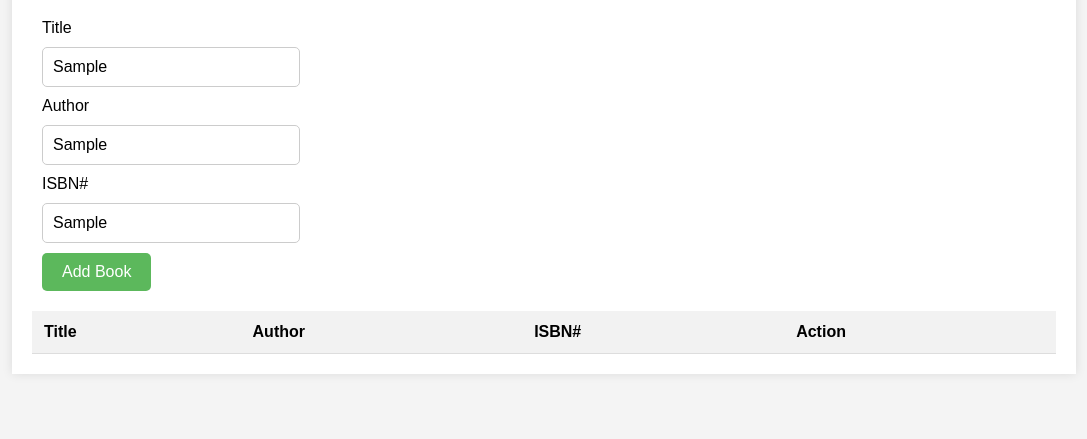
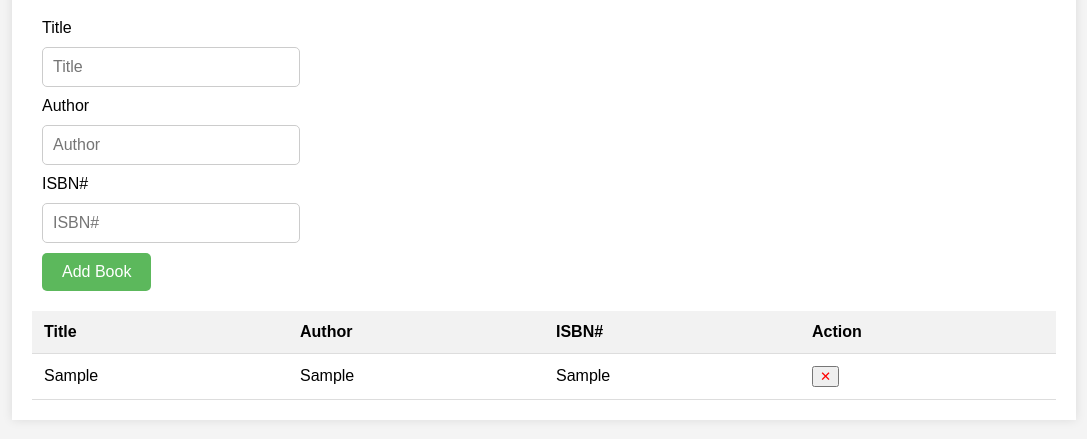
Before and after one commit to acciojob/book-list-arindam0011, a website: page main.html in a window 1280 px wide. Both pictures are taken after typing "Sample", "Sample", "Sample" into the empty fields and a click on the button "Add Book". Shown: the part 111-550 px from the top of the page, without its empty margins (96-1183 px from the left). Drawn offline with Linux system fonts and the light colour scheme.

Commit message:
created a submission

```diff
--- a/main.html
+++ b/main.html
@@ -20,7 +20,7 @@
             <button id="submit">Add Book</button>
         </div>
         <table class="table table-striped">
-            <thead>
+            <thead id="thead">
                 <tr>
                     <th>Title</th>
                     <th>Author</th>
--- a/script.js
+++ b/script.js
@@ -4,6 +4,7 @@ const title=document.getElementById("title");
 const author=document.getElementById("author");
 const isbn=document.getElementById("isbn");
 const tableBody=document.getElementById("book-list");
+const thead=document.getElementById("thead");
 
 const addBook=document.getElementById("submit");
 
@@ -11,24 +12,37 @@ const addBook=document.getElementById("submit");
 
 function bookDescription(event) {
 
-	event.preventDefault();
-	let trow=documennt.createElement('tr');
+	let trow=document.createElement('tr');
 
-	trow.innerHTML=`<td>${title}</td>
-					<td>${author}</td>
-					<td>${isbn}</td>
-					<td><button id="tbtn">✕</button></td>`
+	trow.innerHTML=`<td>${title.value}</td>
+					<td>${author.value}</td>
+					<td>${isbn.value}</td>
+					<td><button class="delete" >✕</button></td>`
 
 
-     tbody.append(trow);
+     tableBody.append(trow);
+     title.value='';
+     author.value='';
+     isbn.value='';
 
- let tbtn=document.getElementById("tbtn");
+     let thd = thead.querySelectorAll('th');
+     thd.forEach(th => {
+         th.style.width = '25%';
+     })
+
+     let cells = trow.querySelectorAll('td');
+    cells.forEach(cell => {
+        cell.style.width = '25%';
+    });
+ let tbtn=trow.querySelector('.delete');
      tbtn.setAttribute("color", 'black');
      tbtn.setAttribute("background-color", 'red');
 
+     tbtn.addEventListener('click', deleteRow);
 
-
-
-
+     function deleteRow(event) {
+         let row=event.target.parentElement.parentElement;
+         row.remove();
+     }
 
 }
```
